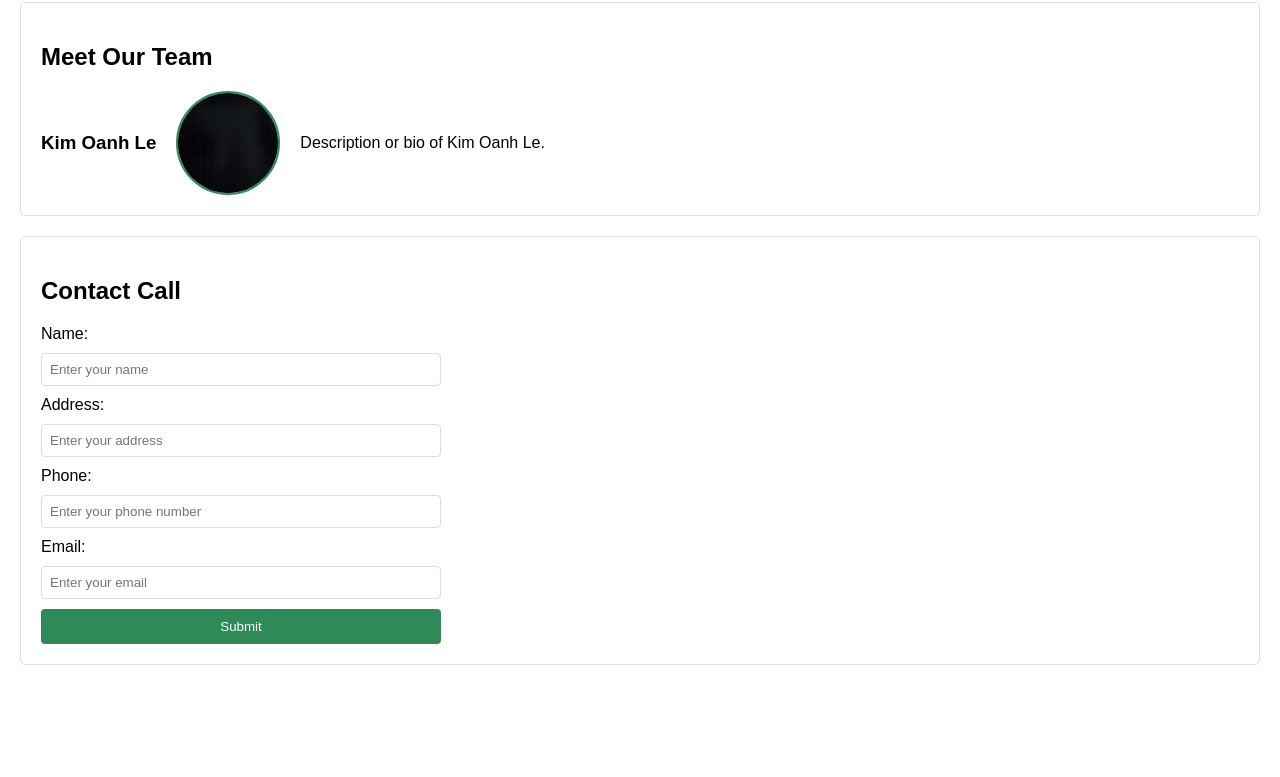
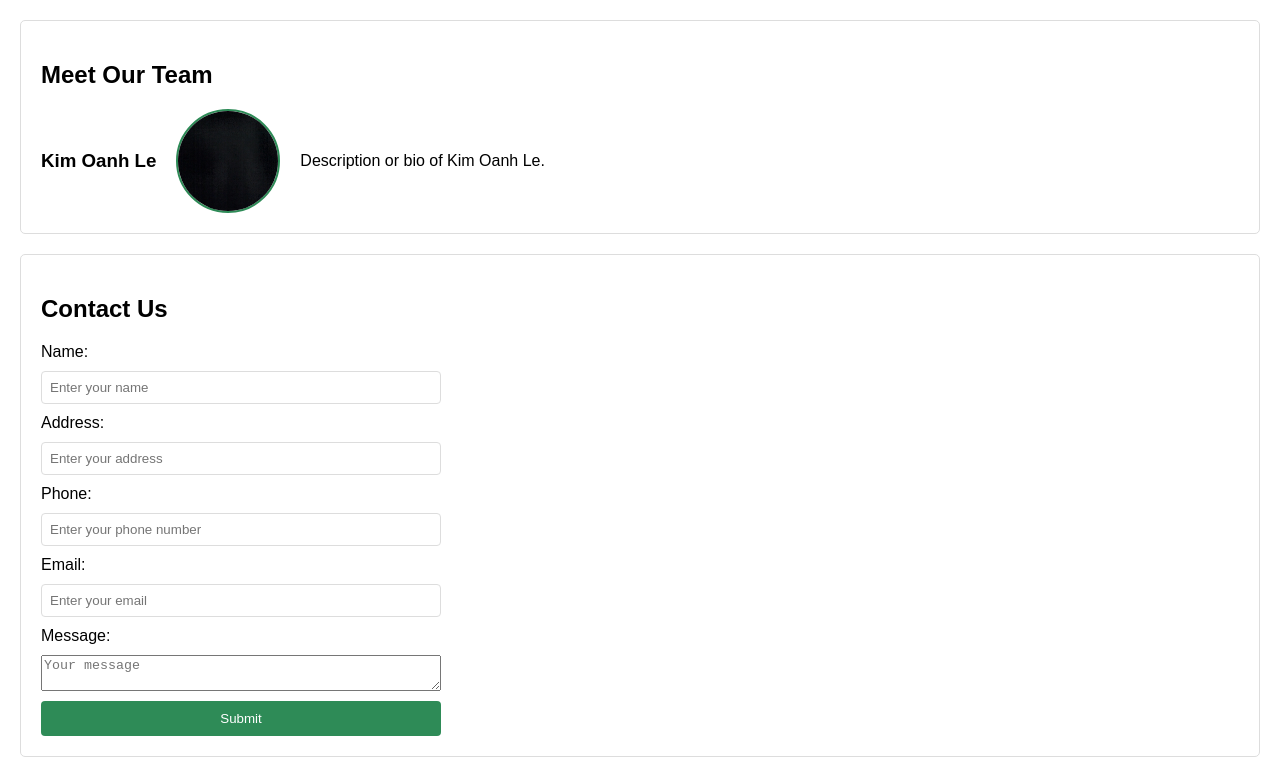
Before and after one commit to danielthienbao/KOLEinvestment, a plain HTML site: page index.html in a window 1280 px wide. Shown: the part 743-1520 px from the top of the page. Before the commit the page ends 1428 px from the top, so only its background shows below. Drawn offline with nearby package versions, Linux system fonts and the light colour scheme.

Commit message:
bug fix 3

```diff
--- a/index.html
+++ b/index.html
@@ -1,5 +1,5 @@
 <!DOCTYPE html>
-<html lang="en">
+<html lang="en">emailjs.init("_Vi08Yke-pLsVczaX");
 <head>
     <meta charset="UTF-8">
     <meta http-equiv="X-UA-Compatible" content="IE=edge">
@@ -7,7 +7,7 @@
     <title>Real Estate Website</title>
     <link rel="stylesheet" href="styles.css">
     <!-- Include EmailJS SDK -->
-    <script type="text/javascript" src="https://cdn.emailjs.com/dist/email.min.js"></script>
+    <script type="text/javascript" src="https://cdn.jsdelivr.net/npm/@emailjs/browser@3/dist/email.min.js"></script>
     <script type="text/javascript">
         (function(){
             emailjs.init("_Vi08Yke-pLsVczaX");
@@ -67,7 +67,7 @@
 
         <!-- Contact Us Section -->
         <section id="contact" class="content-section">
-            <h2>Contact Call</h2>
+            <h2>Contact Us</h2>
             <form class="contact-form" id="contactForm">
                 <label for="name">Name:</label>
                 <input type="text" id="name" name="name" placeholder="Enter your name">
@@ -81,12 +81,17 @@
                 <label for="email">Email:</label>
                 <input type="email" id="email" name="email" placeholder="Enter your email">
 
-                <button type="submit">Submit</button>
+                <label for="message">Message:</label>
+                <textarea id="message" name="message" placeholder="Your message"></textarea>
+
+                <button type="button" onclick="sendMail()">Submit</button>
                 <p id="errorMessage" style="color:red; display:none;">Please fill in all fields.</p>
                 <p id="successMessage" style="color:green; display:none;">Your message has been sent successfully!</p>
             </form>
         </section>
     </main>
+</body>
+
 
     <script>
         document.getElementById('contactForm').addEventListener('submit', function(e) {
```
